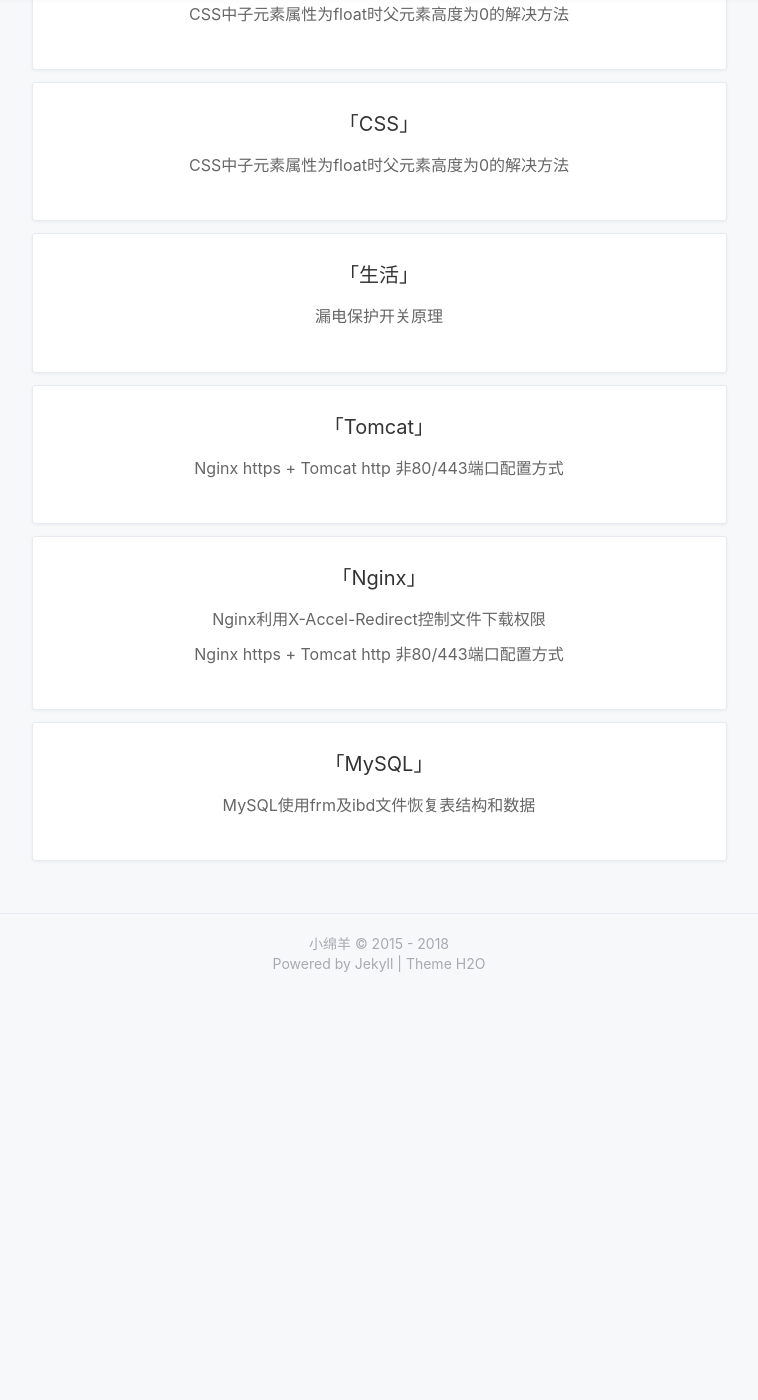
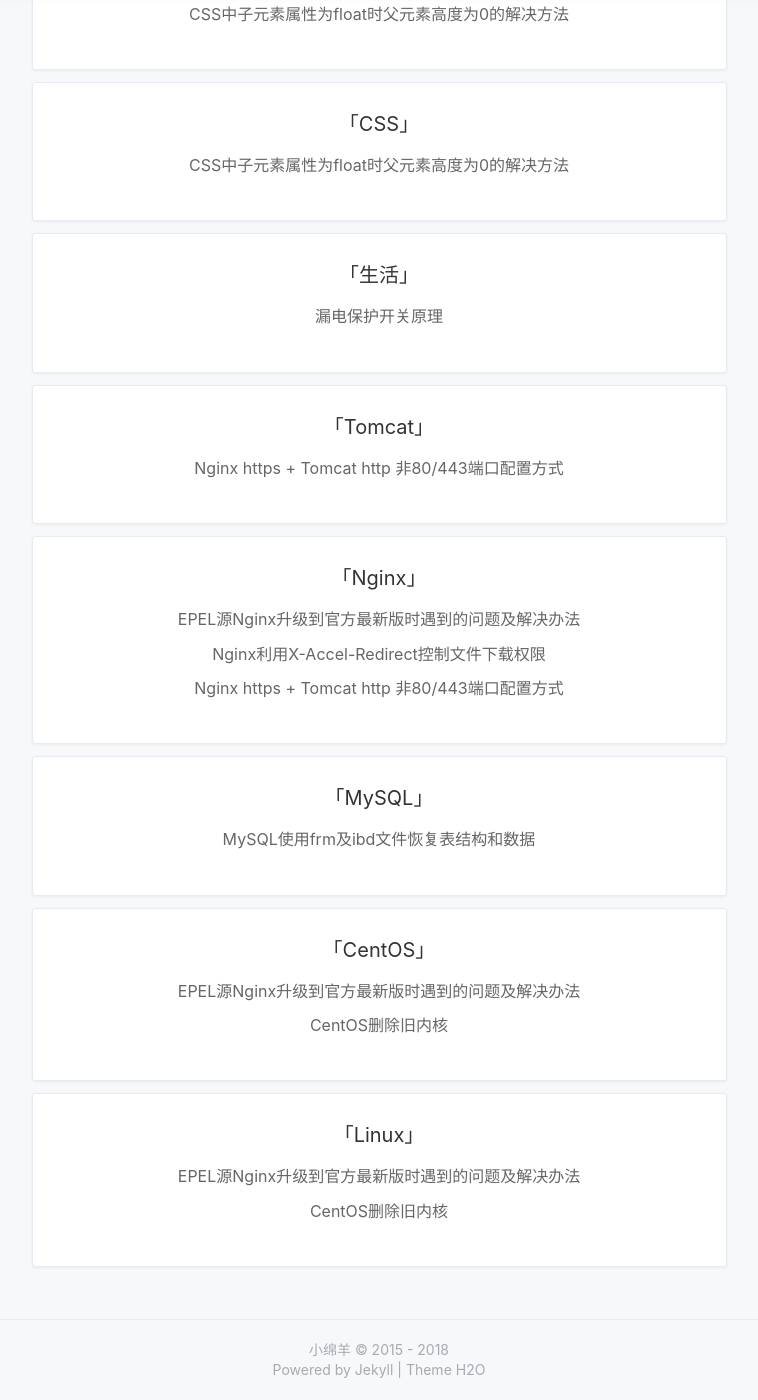
Before and after one commit to mingyangxiao/blog, a Jekyll site: the page built from tags.html, in a window 1280 px wide and 1400 px high, scrolled down 2388 px. Shown: the whole window, without its empty margins (261-1019 px from the left). Built offline with Jekyll 4.4.1, drawn with Linux system fonts in a browser that asks for light colours; nearby versions of some CDN libraries; a style sheet for code colours, icons or effects is not loaded; before the commit the page ends 3382 px from its top, so only the background shows below that.

Commit message:
修改文章标签

```diff
--- a/_posts/2018-05-28-centos7-remove-old-kernel.md
+++ b/_posts/2018-05-28-centos7-remove-old-kernel.md
@@ -3,7 +3,7 @@ layout: post
 title: CentOS删除旧内核
 excerpt: CentOS删除旧内核
 cover: /assets/img/linux.png
-tags: 运维
+tags: 运维 CentOS Linux
 ---
 
 查看已经安装的内核
--- a/_posts/2018-05-29-centos-nginx-error.md
+++ b/_posts/2018-05-29-centos-nginx-error.md
@@ -2,7 +2,7 @@
 layout: post
 title: EPEL源Nginx升级到官方最新版时遇到的问题及解决办法
 cover: /assets/img/nginx.jpg
-tags: 运维
+tags: CentOS Nginx Linux 运维
 ---
 
 
```
